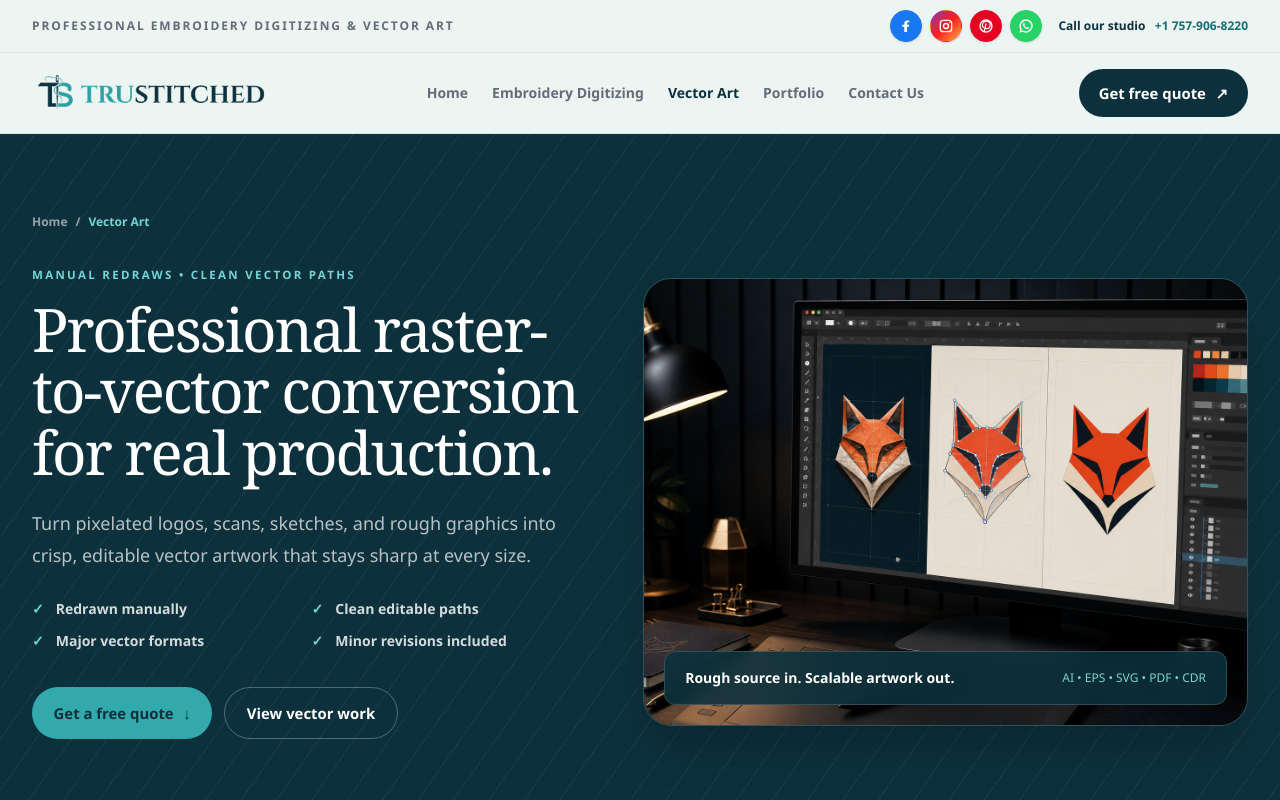
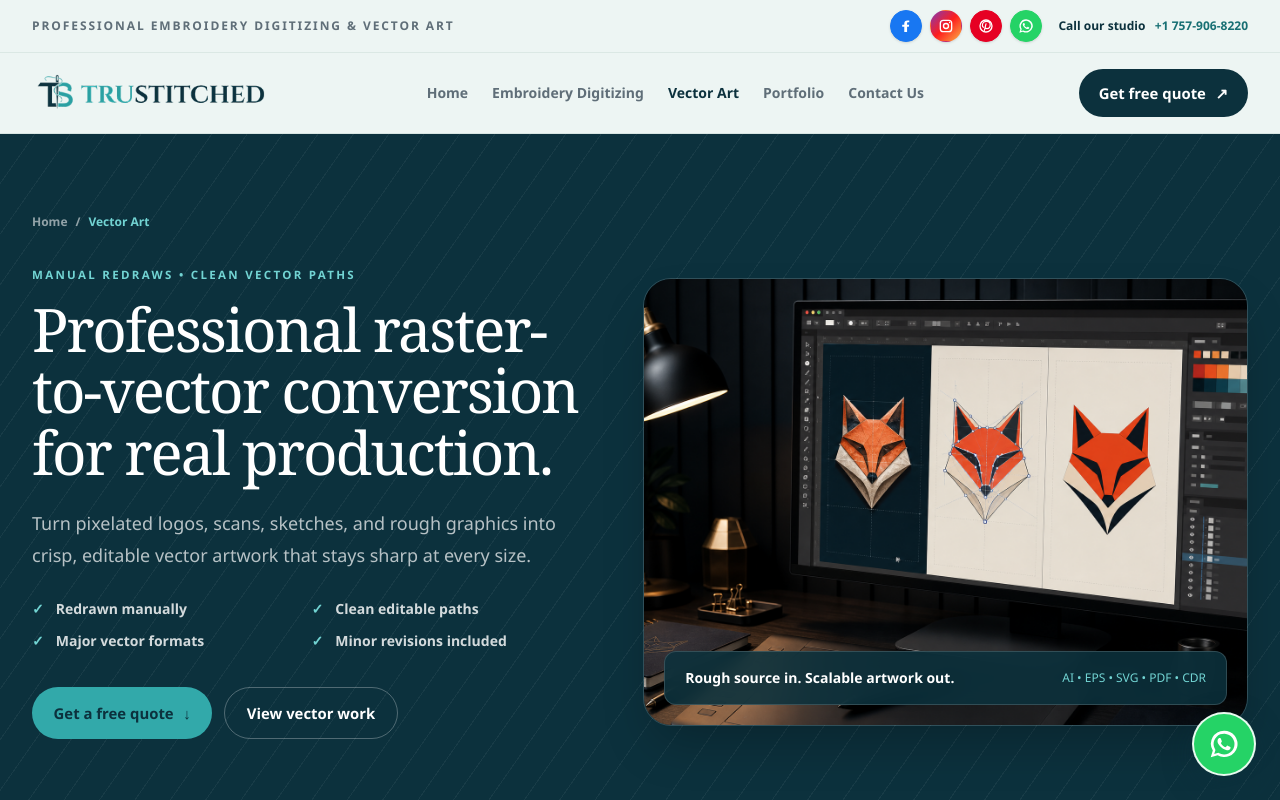
Before and after one commit to nisarhali2022/trustitched-v1, a Next.js app: page /vector-art in a window 1280 px wide. Shown: the top 800 px of the page. Built offline with nearby package versions, Linux system fonts and the light colour scheme.

Commit message:
icon watsapp

```diff
--- a/src/app/layout.js
+++ b/src/app/layout.js
@@ -2,6 +2,7 @@ import { GoogleAnalytics } from "@next/third-parties/google";
 import { StructuredData } from "@/components/structured-data";
 import { SiteFooter } from "@/components/site-footer";
 import { SiteHeader } from "@/components/site-header";
+import { FloatingWhatsAppLink } from "@/components/social-links";
 import { siteConfig, siteStructuredData } from "@/lib/site";
 import "./globals.css";
 
@@ -57,6 +58,7 @@ export default function RootLayout({ children }) {
           <main className="flex-1" id="main-content" tabIndex={-1}>{children}</main>
           <SiteFooter />
         </div>
+        <FloatingWhatsAppLink />
       </body>
       {process.env.NODE_ENV === "production" && googleAnalyticsId ? (
         <GoogleAnalytics gaId={googleAnalyticsId} />
--- a/src/components/social-links.js
+++ b/src/components/social-links.js
@@ -1,3 +1,5 @@
+export const whatsappHref = "https://wa.me/17579068220";
+
 const socialProfiles = [
   {
     name: "Facebook",
@@ -20,11 +22,19 @@ const socialProfiles = [
   {
     name: "WhatsApp",
     icon: "whatsapp",
-    href: "https://wa.me/17579068220",
+    href: whatsappHref,
     color: "border-[#25D366] bg-[#25D366] text-white",
     label: "Chat with Trustitched on WhatsApp",
   },
 ];
+
+export function WhatsAppIcon({ className = "h-4 w-4" }) {
+  return (
+    <svg aria-hidden="true" className={className} viewBox="0 0 24 24">
+      <path d="M12.04 2a9.84 9.84 0 0 0-8.42 14.94L2.05 22l5.18-1.52A9.92 9.92 0 1 0 12.04 2Zm0 17.86a7.83 7.83 0 0 1-4-1.1l-.29-.17-3.07.9.91-2.99-.19-.31a7.82 7.82 0 1 1 6.64 3.67Zm4.29-5.87c-.24-.12-1.39-.69-1.6-.77-.22-.08-.38-.12-.54.12-.16.24-.62.77-.76.93-.14.16-.28.18-.52.06-.24-.12-1-.37-1.91-1.18-.71-.63-1.18-1.4-1.32-1.64-.14-.24-.01-.37.1-.49.11-.11.24-.28.36-.42.12-.14.16-.24.24-.4.08-.16.04-.3-.02-.42-.06-.12-.54-1.3-.74-1.78-.2-.48-.4-.41-.54-.42h-.46c-.16 0-.42.06-.64.3-.22.24-.84.82-.84 2s.86 2.32.98 2.48c.12.16 1.7 2.6 4.12 3.64.58.25 1.03.4 1.38.51.58.18 1.1.16 1.52.1.46-.07 1.39-.57 1.59-1.12.2-.55.2-1.02.14-1.12-.06-.1-.22-.16-.46-.28Z" fill="currentColor" />
+    </svg>
+  );
+}
 
 function SocialIcon({ name }) {
   if (name === "facebook") {
@@ -46,11 +56,7 @@ function SocialIcon({ name }) {
   }
 
   if (name === "whatsapp") {
-    return (
-      <svg aria-hidden="true" className="h-4 w-4" viewBox="0 0 24 24">
-        <path d="M12.04 2a9.84 9.84 0 0 0-8.42 14.94L2.05 22l5.18-1.52A9.92 9.92 0 1 0 12.04 2Zm0 17.86a7.83 7.83 0 0 1-4-1.1l-.29-.17-3.07.9.91-2.99-.19-.31a7.82 7.82 0 1 1 6.64 3.67Zm4.29-5.87c-.24-.12-1.39-.69-1.6-.77-.22-.08-.38-.12-.54.12-.16.24-.62.77-.76.93-.14.16-.28.18-.52.06-.24-.12-1-.37-1.91-1.18-.71-.63-1.18-1.4-1.32-1.64-.14-.24-.01-.37.1-.49.11-.11.24-.28.36-.42.12-.14.16-.24.24-.4.08-.16.04-.3-.02-.42-.06-.12-.54-1.3-.74-1.78-.2-.48-.4-.41-.54-.42h-.46c-.16 0-.42.06-.64.3-.22.24-.84.82-.84 2s.86 2.32.98 2.48c.12.16 1.7 2.6 4.12 3.64.58.25 1.03.4 1.38.51.58.18 1.1.16 1.52.1.46-.07 1.39-.57 1.59-1.12.2-.55.2-1.02.14-1.12-.06-.1-.22-.16-.46-.28Z" fill="currentColor" />
-      </svg>
-    );
+    return <WhatsAppIcon />;
   }
 
   return (
@@ -96,3 +102,20 @@ export function SocialLinks({ className = "", variant = "header" }) {
     </div>
   );
 }
+
+export function FloatingWhatsAppLink() {
+  const label = "Chat with Trustitched on WhatsApp";
+
+  return (
+    <a
+      aria-label={label}
+      className="fixed bottom-4 right-4 z-40 inline-flex h-14 w-14 items-center justify-center rounded-full border-2 border-white/90 bg-[#25D366] text-white shadow-[0_10px_30px_rgba(12,49,61,0.35)] transition duration-200 hover:-translate-y-1 hover:brightness-105 focus-visible:outline-3 focus-visible:outline-offset-3 focus-visible:outline-teal-dark sm:bottom-6 sm:right-6 sm:h-16 sm:w-16"
+      href={whatsappHref}
+      rel="noopener noreferrer"
+      target="_blank"
+      title={label}
+    >
+      <WhatsAppIcon className="h-7 w-7 sm:h-8 sm:w-8" />
+    </a>
+  );
+}
```
Also changed, not shown: 1 other file (tests, documents, lock files or other folders).
